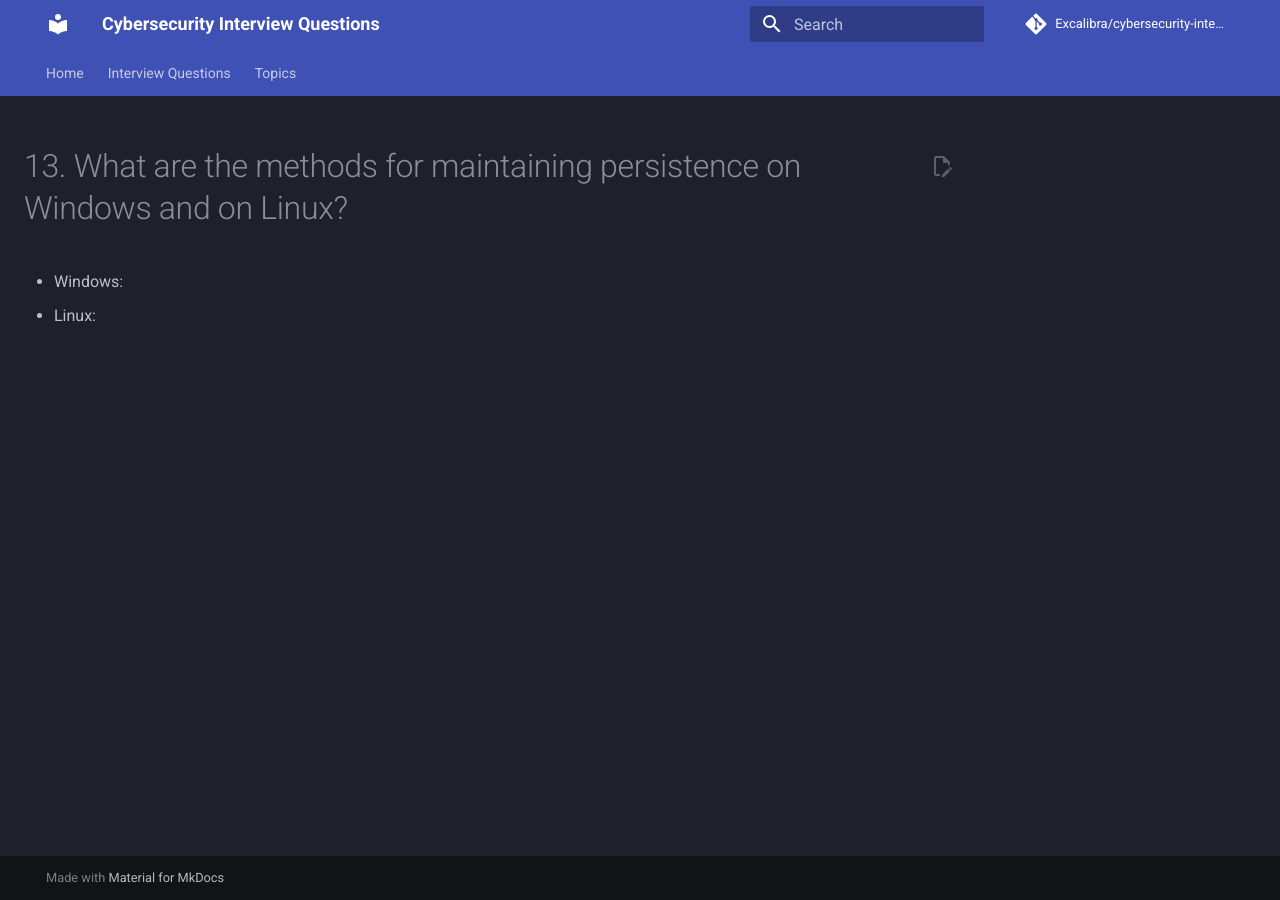
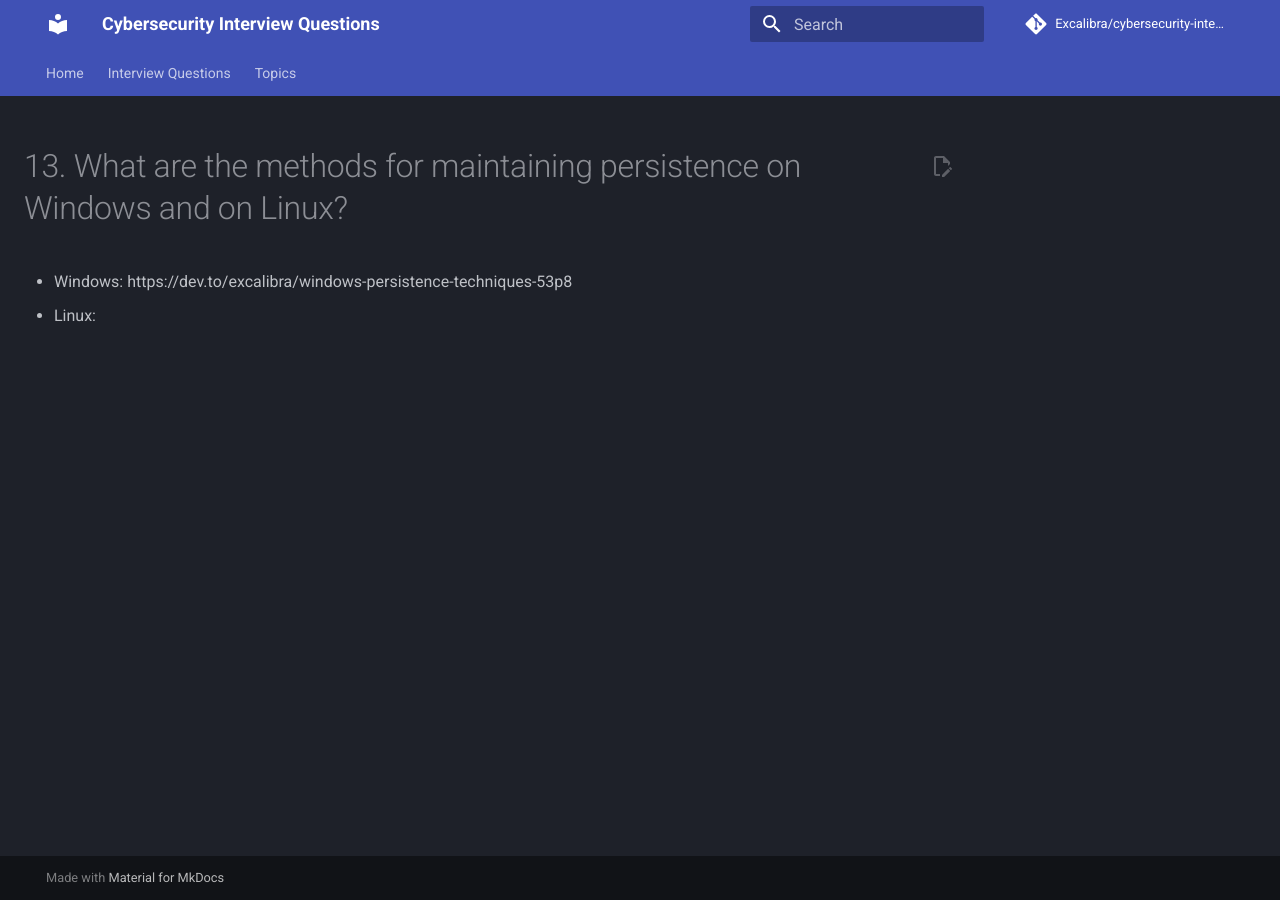
Before and after one commit to Excalibra/cybersecurity-interview-questions, an MkDocs documentation site: the page built from docs/topics/internal-network-penetration/13-methods-for-maintaining-persistence-on-windows-linux.md, in a window 1280 px wide. Built offline with MkDocs 1.6.1 and Material for MkDocs 9.7.7, drawn with Linux system fonts in a browser that asks for light colours; comment, search, counter and statistics services are not loaded; some of the changed lines change nothing that is shown.

Commit message:
Update 13-methods-for-maintaining-persistence-on-windows-linux.md

```diff
--- a/docs/topics/internal-network-penetration/13-methods-for-maintaining-persistence-on-windows-linux.md
+++ b/docs/topics/internal-network-penetration/13-methods-for-maintaining-persistence-on-windows-linux.md
@@ -1,4 +1,4 @@
 # 13. What are the methods for maintaining persistence on Windows and on Linux?
 
-- Windows:
+- Windows: https://dev.to/excalibra/windows-persistence-techniques-53p8
 - Linux:
```
